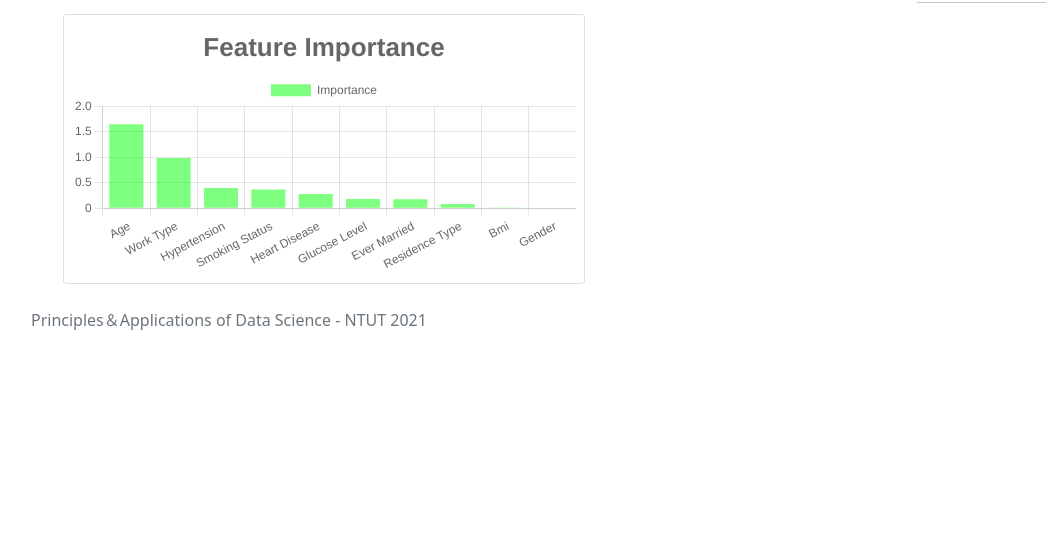
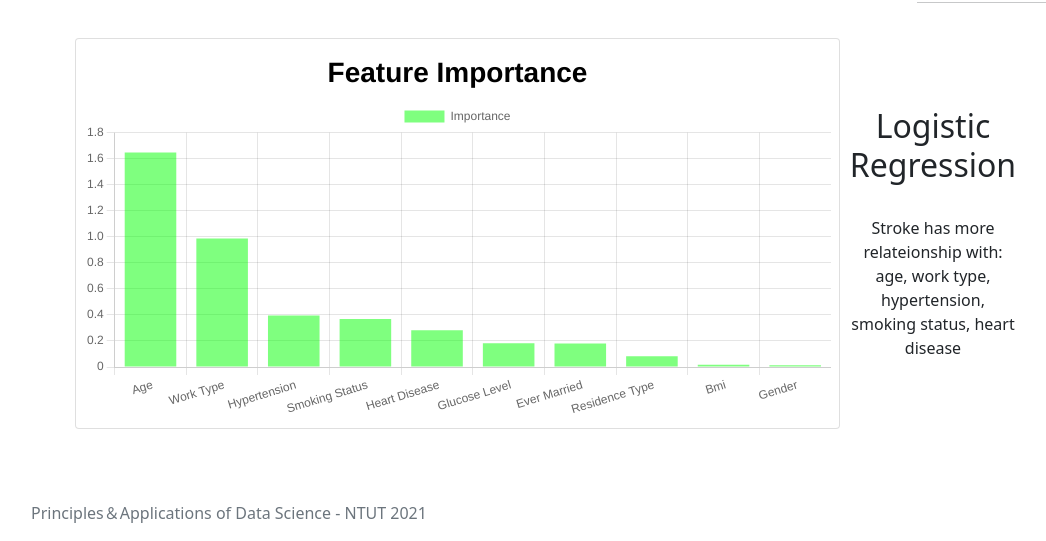
Before and after one commit to allen880612/ML-StrokePrediction, a Flask app: page /data in a window 1280 px wide. Shown: the part 1098-1639 px from the top of the page, without its empty margins (63-1109 px from the left). Before the commit the page ends 1428 px from the top, so only its background shows below. Run offline with Flask 2, Linux system fonts and the light colour scheme; parts of the project's set-up code (start-up, migrations or seed data) failed here and were passed over; some libraries are stand-ins or nearby versions.

Commit message:
adjust Importance Chart and font size

```diff
--- a/static/js/data.js
+++ b/static/js/data.js
@@ -173,35 +173,26 @@ function DrawImportanceChart()
                 display: true,
                 text: "Feature Importance",
                 font: {
-                    size: 26
-                }
+                    size: 28
+                },
+                color:'black'
             }
         },
         scales: {
-          xAxes: [{
-            ticks: {
-              maxRotation: 90,
-              minRotation: 80
-            },
-              gridLines: {
-              offsetGridLines: true
-            }
-          },
-          {
-            position: "top",
-            ticks: {
-              maxRotation: 90,
-              minRotation: 80
-            },
-            gridLines: {
-              offsetGridLines: true
-            }
-          }],
-          yAxes: [{
-            ticks: {
-              beginAtZero: true
-            }
-          }]
+            yAxes: [{
+                ticks: {
+                    fontColor: "black",
+                    fontSize: 14,
+                    beginAtZero: true
+                }
+            }],
+            xAxes: [{
+                ticks: {
+                    fontColor: "black",
+                    fontSize: 14,
+                    beginAtZero: true
+                }
+            }]
         }
       }
     });
--- a/templates/data.html
+++ b/templates/data.html
@@ -41,10 +41,25 @@
         </div>
     </div>
 
-<div class="row">
-    <div class="col-6 card m-2 p-2">
-        <canvas id="importance_chart"></canvas>
+    <br>
+    <!-- Feature Importance Chart-->
+    <div class="row gx-0 mb-4 mb-lg-5 align-items-center">
+        <div class="col-xl-9 card m-2 p-2">
+            <canvas id="importance_chart"></canvas>
+        </div>
+        <div class="col-xl-2 col-lg-5">
+            <div class="featured-text text-center text-lg-left">
+                <h2>Logistic Regression</h2>
+                <p class="mb-0 text-black-60">
+                    <br>
+                    Stroke has more relateionship with:<br>
+                    age, work type, hypertension, <br>
+                    smoking status, heart disease
+                </p>
+            </div>
+        </div>
     </div>
+
 </div>
 
 {% endblock content %}
```
